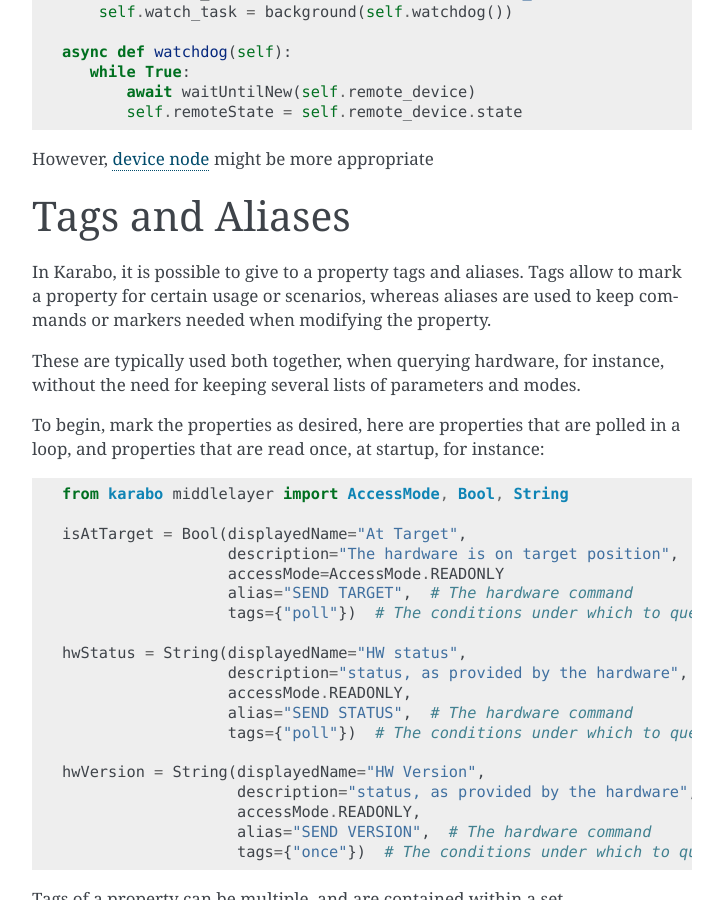
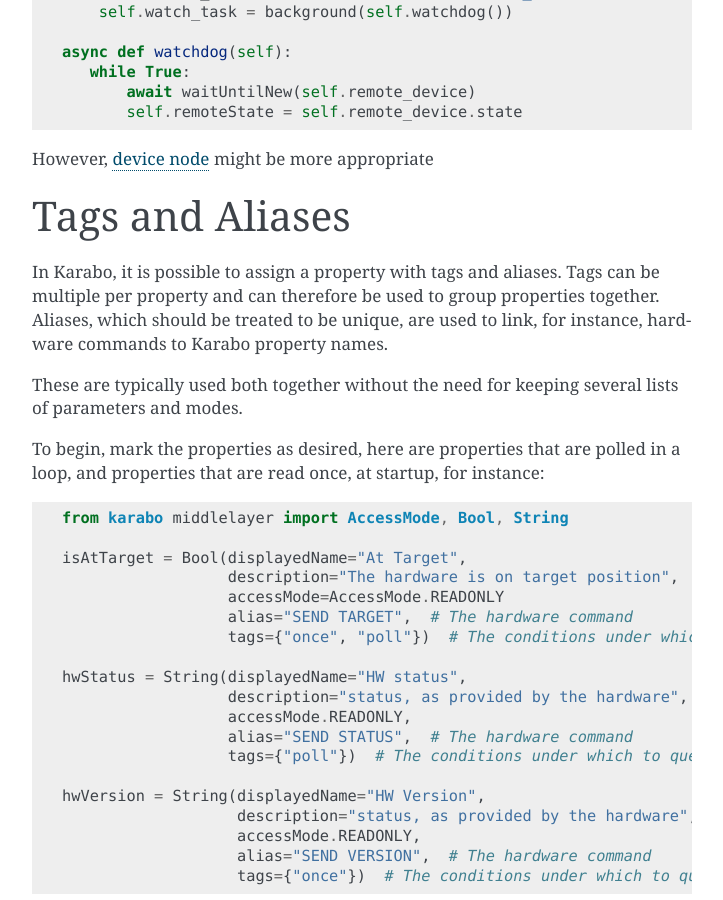
Before and after one commit to European-XFEL/howToMiddlelayer, a Sphinx documentation site: the page built from source/chap1/device_attributes.rst, in a window 1280 px wide and 900 px high, scrolled down 5802 px. Shown: the whole window, without its empty margins (388-1111 px from the left). Built offline with Sphinx 7.4.7, drawn with Linux system fonts in a browser that asks for light colours.

Commit message:
Clarify tags text

```diff
--- a/source/chap1/device_attributes.rst
+++ b/source/chap1/device_attributes.rst
@@ -289,12 +289,14 @@
 
 Tags and Aliases
 ================
-In Karabo, it is possible to give to a property tags and aliases.
-Tags allow to mark a property for certain usage or scenarios, whereas aliases
-are used to keep commands or markers needed when modifying the property.
+In Karabo, it is possible to assign a property with tags and aliases.
+Tags can be multiple per property and can therefore be used to group properties
+together.
+Aliases, which should be treated to be unique, are used to link, for
+instance, hardware commands to Karabo property names.
 
-These are typically used both together, when querying hardware, for instance,
-without the need for keeping several lists of parameters and modes.
+These are typically used both together without the need for keeping several
+lists of parameters and modes.
 
 To begin, mark the properties as desired, here are properties that are polled
 in a loop, and properties that are read once, at startup, for instance:
@@ -307,7 +309,7 @@
                      description="The hardware is on target position",
                      accessMode=AccessMode.READONLY
                      alias="SEND TARGET",  # The hardware command
-                     tags={"poll"})  # The conditions under which to query
+                     tags={"once", "poll"})  # The conditions under which to query
 
    hwStatus = String(displayedName="HW status",
                      description="status, as provided by the hardware",
```
